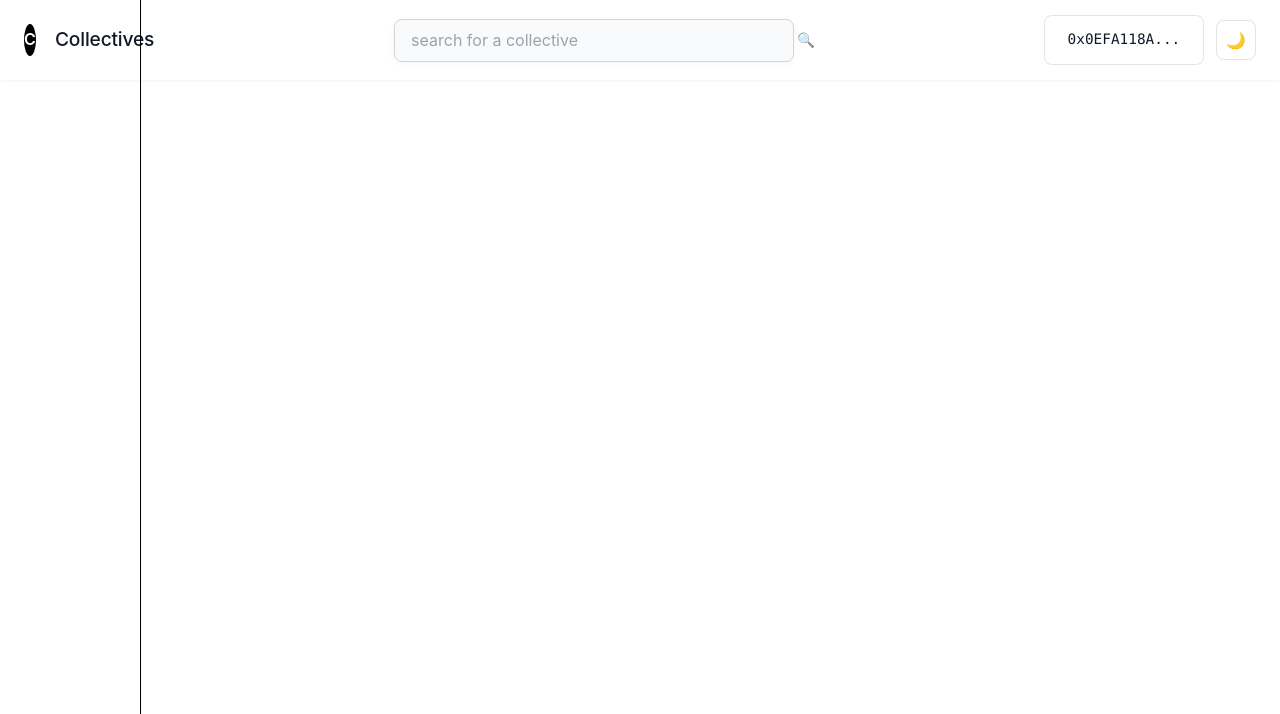
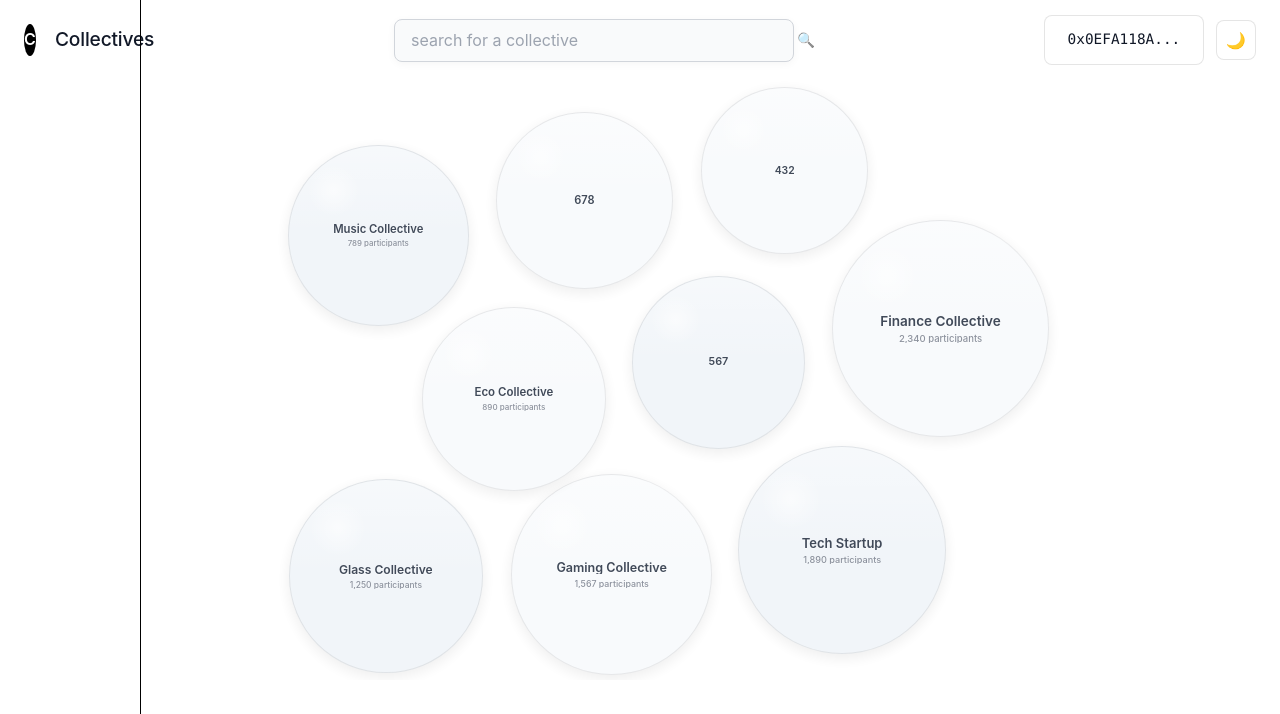
Before and after one commit to solmingming/Glass_collective, a React (Vite) app in the folder frontend/: page /collectives-search in a window 1280 px wide. Shown: the top 714 px of the page. Built offline with nearby package versions, Linux system fonts and the light colour scheme.

Commit message:
일단 머지 끝

```diff
--- a/frontend/src/styles/CollectivesSearch.css
+++ b/frontend/src/styles/CollectivesSearch.css
@@ -173,7 +173,9 @@
 /* 메인 콘텐츠 영역 */
 .main-content {
   background: #ffffff;
-  position: fixed;
+  position: relative; /* fixed → relative */
+  width: 100%;
+  min-height: 600px;   /* 또는 height: 100vh; */
   overflow: hidden;
 }
 
@@ -181,8 +183,8 @@
 .bubble-canvas {
   position: relative;
   width: 100%;
+  min-height: 600px;
   height: 100%;
-  min-height: 500px;
   overflow: hidden;
   background: #ffffff;
   border-radius: 0;
```
